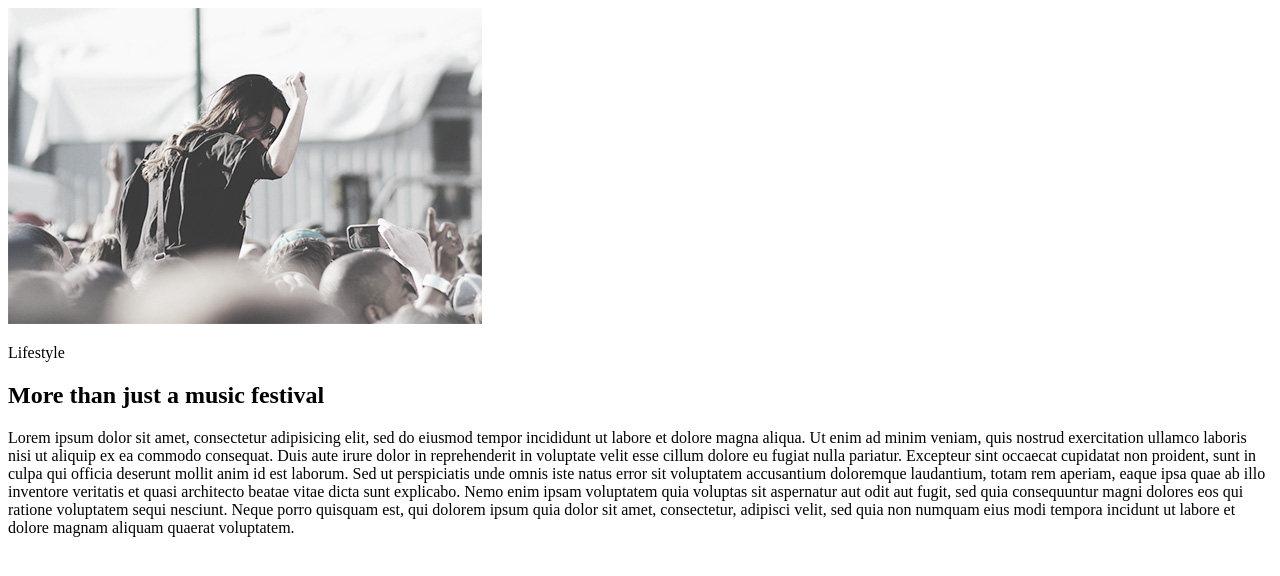
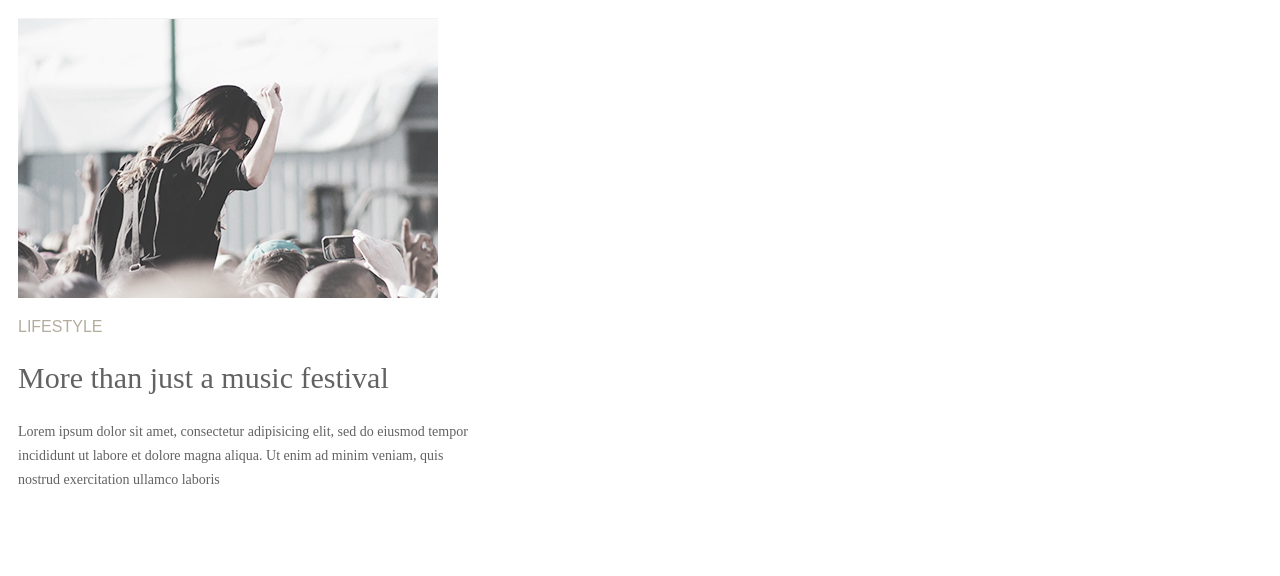
Before and after one commit to kyrylohrebin/module-03-add, a plain HTML site: page 1/index.html in a window 1280 px wide. Drawn offline with Linux system fonts and the light colour scheme.

Commit message:
added styles to article

```diff
--- a/1/css/styles.css
+++ b/1/css/styles.css
@@ -0,0 +1,29 @@
+article {
+    box-sizing: border-box;
+    width: 470px;
+    padding: 10px;
+}
+
+.heading {
+@import url('https://fonts.googleapis.com/css2?family=Ubuntu:wght@300&display=swap');
+font-family: 'Ubuntu', sans-serif;
+text-transform: uppercase;
+color: #b4ad9e;
+}
+
+h2 {
+@import url('https://fonts.googleapis.com/css2?family=Playfair+Display&display=swap');
+font-family: 'Playfair Display', serif;
+color: #626262;
+font-style: normal;
+font-weight: 400;
+font-size: 30px;
+}
+
+.text{
+font-family: 'Playfair Display', serif;
+color: #626262;
+font-size: 14px;
+line-height: 1.714;
+text-align: left;
+}
--- a/1/index.html
+++ b/1/index.html
@@ -4,33 +4,20 @@
     <meta charset="UTF-8" />
     <meta name="viewport" content="width=device-width, initial-scale=1.0" />
     <title>Second Add</title>
-    <link rel="stylesheet" href="/1/css/styles.css">
+    <link rel="stylesheet" href="css/styles.css">
   </head>
   <body>
 
     <main>
 
       <article>
-        <img src="img/image.jpg" alt="image">
-        <p>Lifestyle</p>
+        <img src="img/img1.jpg" alt="image">
+        <p class="heading">Lifestyle</p>
         <h2>More than just a music festival</h2>
-        <p>
+        <p class="text">
           Lorem ipsum dolor sit amet, consectetur adipisicing elit, sed do
           eiusmod tempor incididunt ut labore et dolore magna aliqua. Ut enim ad
-          minim veniam, quis nostrud exercitation ullamco laboris nisi ut
-          aliquip ex ea commodo consequat. Duis aute irure dolor in
-          reprehenderit in voluptate velit esse cillum dolore eu fugiat nulla
-          pariatur. Excepteur sint occaecat cupidatat non proident, sunt in
-          culpa qui officia deserunt mollit anim id est laborum. Sed ut
-          perspiciatis unde omnis iste natus error sit voluptatem accusantium
-          doloremque laudantium, totam rem aperiam, eaque ipsa quae ab illo
-          inventore veritatis et quasi architecto beatae vitae dicta sunt
-          explicabo. Nemo enim ipsam voluptatem quia voluptas sit aspernatur aut
-          odit aut fugit, sed quia consequuntur magni dolores eos qui ratione
-          voluptatem sequi nesciunt. Neque porro quisquam est, qui dolorem ipsum
-          quia dolor sit amet, consectetur, adipisci velit, sed quia non numquam
-          eius modi tempora incidunt ut labore et dolore magnam aliquam quaerat
-          voluptatem.
+          minim veniam, quis nostrud exercitation ullamco laboris
         </p>
       </article>
 
```
Also changed, not shown: 1/img/img1.jpg (added), 1/img/img2.jpg (added), 1/img/img3.jpg (added), 1/img/img4.jpg (added).
